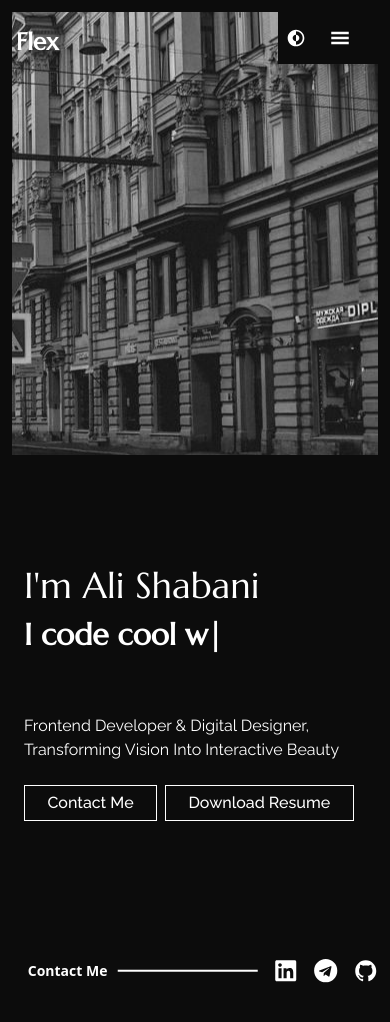
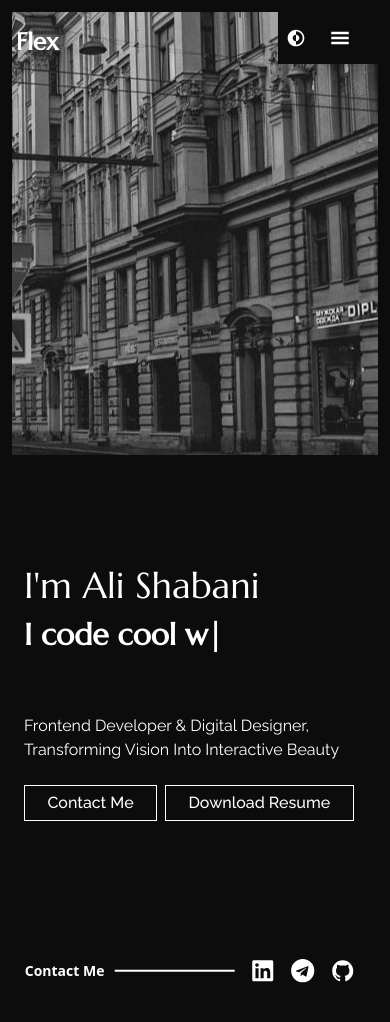
Before and after one commit to alihstm/Portfolio-Website, a React (Vite) app in the folder portfolio/: page / in a window 390 px wide. Shown: the top 1022 px of the page. Built offline with nearby package versions, Linux system fonts and the light colour scheme; a web font is replaced by a local one.

Commit message:
fix: SocialLinks size

```diff
--- a/portfolio/src/Components/SocialContact.jsx
+++ b/portfolio/src/Components/SocialContact.jsx
@@ -22,7 +22,7 @@ const socialLinks = [
 
 const SocialContact = ({ isDark }) => {
   return (
-    <ul className="flex flex-col items-center sm:w-5 w-102 sm:h-[65%] h-full sm:px-0 gap-4 sm:rotate-0 rotate-90">
+    <ul className="flex flex-col items-center justify-end sm:w-5 w-102 sm:h-[65%] h-full sm:px-0 gap-4 sm:rotate-0 rotate-90">
       {socialLinks.map(({ href, Icon, ariaLabel }) => (
         <li key={href} className="transition-transform duration-100 ease-in-out hover:scale-110 sm:rotate-0 -rotate-90">
           <a
@@ -35,7 +35,7 @@ const SocialContact = ({ isDark }) => {
           </a>
         </li>
       ))}
-      <div className={`w-0.5 h-35 ${isDark ? 'bg-white' : 'bg-black'}`}></div>
+      <div className={`w-0.5 sm:h-35 h-30 ${isDark ? 'bg-white' : 'bg-black'}`}></div>
       <p className="text-sm font-semibold w-32 -rotate-90">
         Contact Me
       </p>
```
